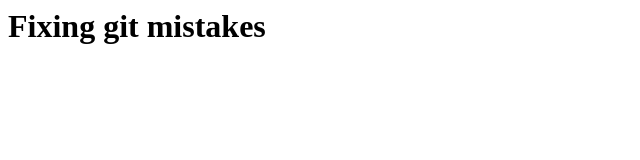
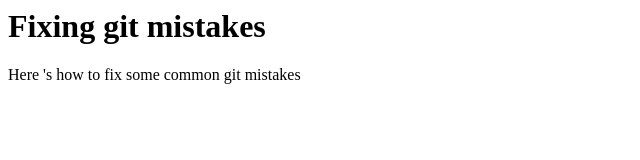
Before and after one commit to Muhammad-Waseem413/git-mistakes, a plain HTML site: page index.html in a window 1280 px wide. Shown: the whole page, without its empty margins (0-640 px from the left). Drawn offline with Linux system fonts and the light colour scheme.

Commit message:
Adding desc for index

```diff
--- a/index.html
+++ b/index.html
@@ -4,5 +4,6 @@
   </head>
   <body>
     <h1>Fixing git mistakes</h1>
+    <p>Here 's how to fix some common git mistakes</p>
   </body>
 </html>
```
